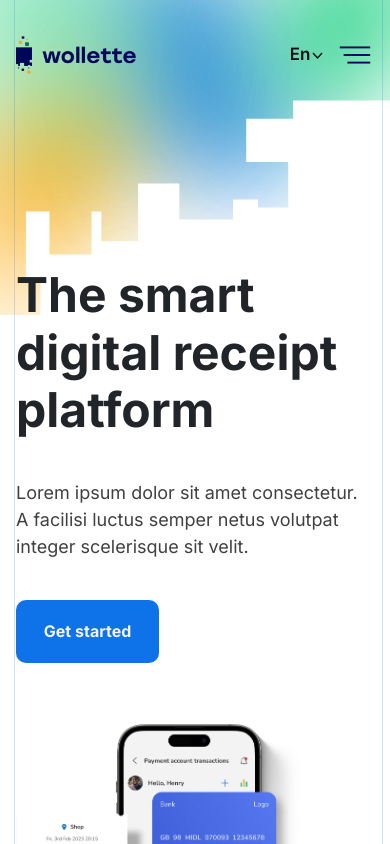
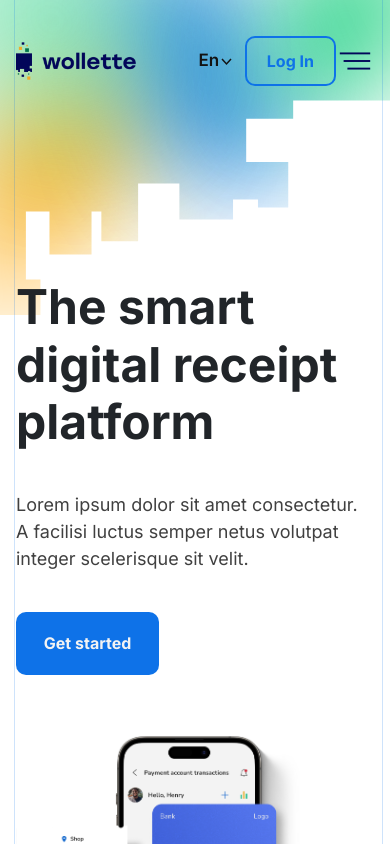
Before and after one commit to iiitl/Wollete, a Next.js app: page / in a window 390 px wide. Shown: the top 844 px of the page. Built offline with nearby package versions, Linux system fonts and the light colour scheme.

Commit message:
used router to route to /login and added <Login/> in mobile view

```diff
--- a/components/Navbar.js
+++ b/components/Navbar.js
@@ -234,6 +234,7 @@ export default function Navbar() {
                 />
               </svg>
             </div>
+            <Login />
             <svg
               xmlns="http://www.w3.org/2000/svg"
               width="38"
--- a/components/buttons/Login.js
+++ b/components/buttons/Login.js
@@ -1,7 +1,13 @@
+import { useRouter } from 'next/router'
+
 export default function Login() {
+  const router = useRouter()
   return (
     <div>
       <button
+        onClick={() => {
+          router.replace('/login')
+        }}
         type="button"
         className="inline-flex h-[50px] pt-[19px] pr-[20px] pb-[20px] pl-[20px] justify-center items-center rounded-[10px] border-[2px] border-solid border-[#0E72E8]
       text-[#0E72E8] hover:bg-[#0E72E8] hover:text-[#F3F3F3] active:bg-[#00489E] active:border-[#00489E] active:text-[#F3F3F3] text-center text-[16px] font-bold not-italic leading-[150%]"
```
